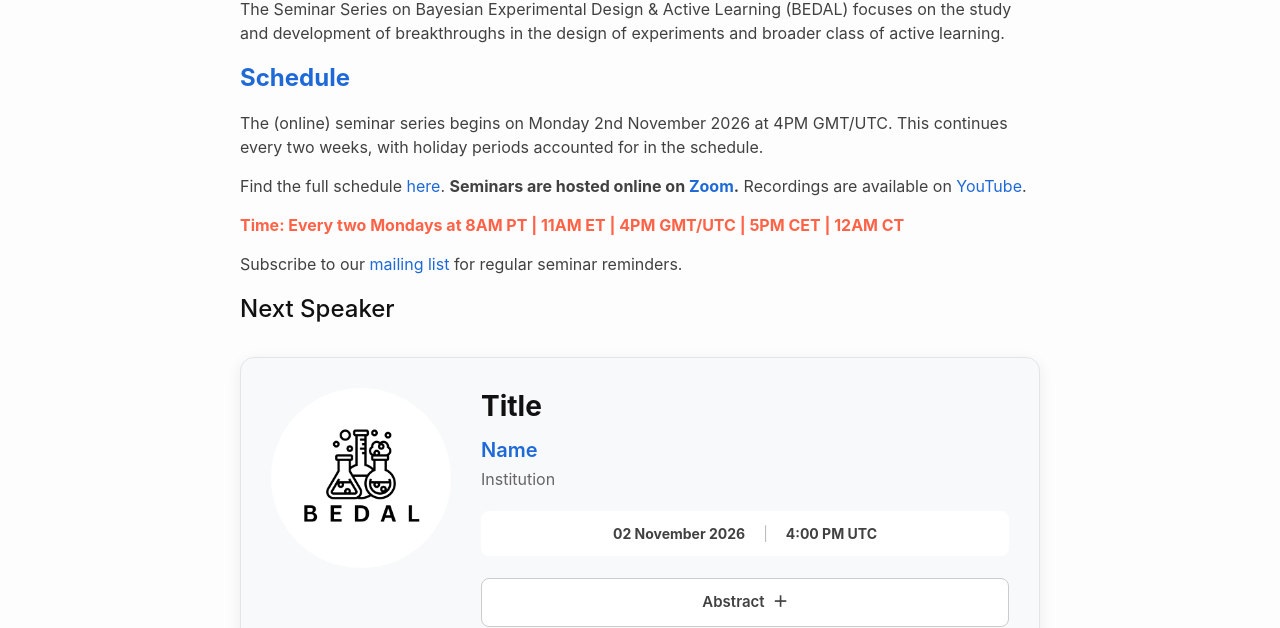
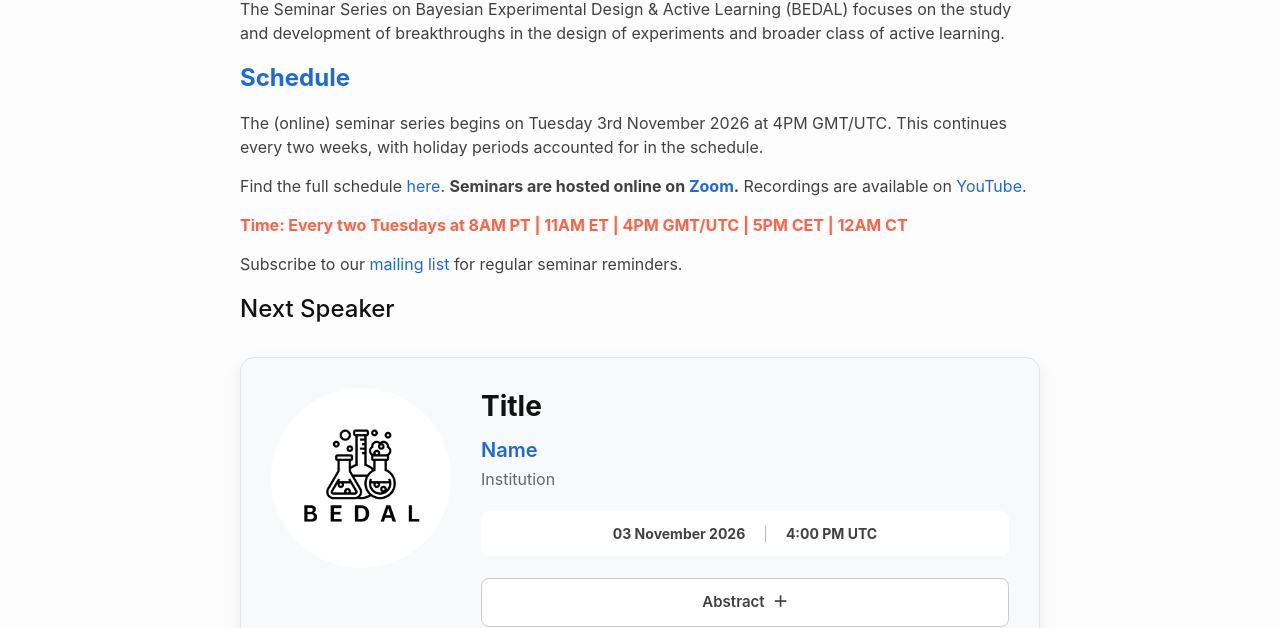
Before and after one commit to bayesiandesign/seminar, a Jekyll site: the page built from README.md, in a window 1280 px wide. Shown: the part 146-774 px from the top of the page. Built offline with Jekyll 4.4.1, drawn with Linux system fonts in a browser that asks for light colours; nearby versions of some CDN libraries; our own code applies the rules of GitHub Pages for plain Markdown files.

Commit message:
Update home.html

```diff
--- a/_layouts/home.html
+++ b/_layouts/home.html
@@ -9,9 +9,9 @@ layout: default
 
   <h2><span style='font-weight: bold;'><a href="https://bayesiandesign.github.io/seminar/schedule/">Schedule</a></span></h2>
 
-  <p>The (online) seminar series begins on Monday 2nd November 2026 at 4PM GMT/UTC. This continues every two weeks, with holiday periods accounted for in the schedule.</p>
+  <p>The (online) seminar series begins on Tuesday 3rd November 2026 at 4PM GMT/UTC. This continues every two weeks, with holiday periods accounted for in the schedule.</p>
   <p>Find the full schedule <a href="https://bayesiandesign.github.io/seminar/schedule/">here</a>. <span style='font-weight: bold;'>Seminars are hosted online on <a href="https://zoom.us/j/97648549165">Zoom</a>.</span> Recordings are available on <a href="http://www.youtube.com/@bayesiandesign">YouTube</a>.</p>
-  <p style="color:Tomato;"><span style='font-weight: bold;'>Time: Every two Mondays at 8AM PT | 11AM ET | 4PM GMT/UTC | 5PM CET | 12AM CT</span></p>
+  <p style="color:Tomato;"><span style='font-weight: bold;'>Time: Every two Tuesdays at 8AM PT | 11AM ET | 4PM GMT/UTC | 5PM CET | 12AM CT</span></p>
 
   <p>Subscribe to our <a href="https://groups.google.com/g/bedal-list">mailing list</a> for regular seminar reminders.</p>
 
@@ -36,7 +36,7 @@ layout: default
   </p>
 
   <div class="seminar-details">
-    <span><strong>02 November 2026</strong></span>
+    <span><strong>03 November 2026</strong></span>
     <span class="details-separator">|</span>
     <span><strong>4:00 PM UTC</strong></span>
   </div>
```
